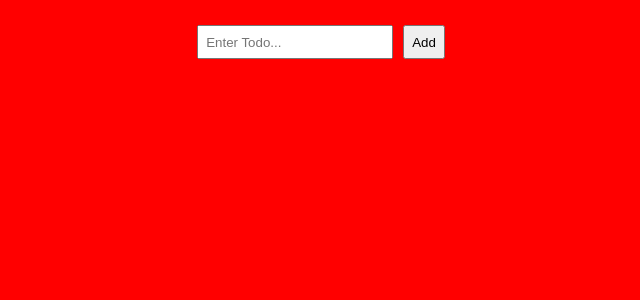
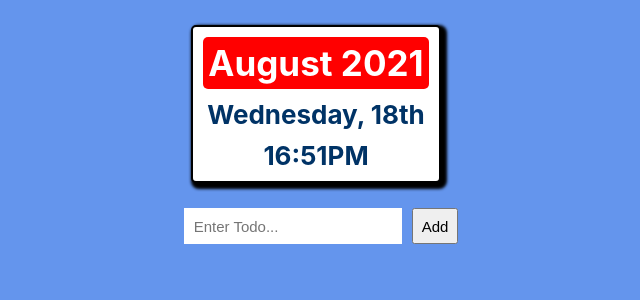
Before and after one commit to Thatguy560/Superplanner, a React (Create React App) app: page / in a window 1280 px wide. Shown: the top 300 px of the page, without its empty margins (324-964 px from the left). Built offline with nearby package versions, Linux system fonts and the light colour scheme.

Commit message:
Displaying time and date in superplanner app

```diff
--- a/src/App.js
+++ b/src/App.js
@@ -1,10 +1,19 @@
 import "./css/App.css";
+import { dayNames, getOrdinal, monthNames, formatAMPM } from "./formatDateTime";
 import React, { useEffect } from "react";
-// import React, { useRef } from "react";
 
 export function App() {
   const [todo, setItem] = React.useState("");
   const [list, updateList] = React.useState([]);
+  const [date, updateDate] = React.useState(new Date());
+
+  useEffect(() => {
+    let interval;
+    interval = setInterval(() => {
+      updateDate(new Date());
+    }, 1000);
+    return () => clearInterval(interval);
+  });
 
   const createToDoItem = (newItem) => {
     if (newItem.target.value !== "") {
@@ -29,13 +38,16 @@ export function App() {
 
   return (
     <div className="App">
-      {console.log(list)}
-      <input
-        id="Input"
-        type="text"
-        placeholder="Enter Todo..."
-        onChange={createToDoItem}
-      />
+      <div id="dateInfo">
+        <p id="monthYear">{`${
+          monthNames[date.getMonth()]
+        } ${date.getFullYear()}`}</p>
+        <p id="todaysDate">{`${dayNames[date.getDay() - 1]}, ${getOrdinal(
+          date.getDate()
+        )}`}</p>
+        <p id="currentTime">{formatAMPM(date)}</p>
+      </div>
+      <input id="Input" placeholder="Enter Todo..." onChange={createToDoItem} />
       <button id="Add" onClick={addItem}>
         Add
       </button>
--- a/src/css/App.css
+++ b/src/css/App.css
@@ -1,6 +1,6 @@
 .App {
   text-align: center;
-  background-color: #FF0000;
+  background-color: #6495ED;
   height: 100%;
   width: 100%;
   min-height: 100vh;
@@ -17,13 +17,16 @@
   margin: 10px;
   padding: 7.5px;
   margin-top: 25px;
-  /* border-radius: 5px; */
+  font-size: 15px;
+  background-color: white;
+  border: 2px solid white
 }
 
 .App button#Add {
   cursor: pointer;
   display: inline;
   padding: 7.5px;
+  font-size: 15px;
   margin-top: 25px;
   /* border-radius: 5px; */
 }
@@ -37,6 +40,10 @@
 .App button#Delete {
   cursor: pointer;
   display: inline;
+  background-color: #FF0000;
+  color: #FFFFFF;
+  border: 2px solid #FF0000;
+  font-weight: bold;
 }
 
 .App p#list {
@@ -45,15 +52,52 @@
   text-align: left;
   border-radius: 5px;
   padding: 7.5px;
+  color: black;
   /* margin-left: auto; */
   /* margin-right: auto; */
   /* margin-bottom: 15px; */
 }
 
-.App ol {
-  /* text-decoration: line-through; */
+.App div#dateInfo {
+  background-color: white;
+  width: fit-content;
+  margin-left: auto;
+  margin-right: auto;
+  border-radius: 5px;
+  border: 2px solid black;
+  margin-top: 25px;
+  box-shadow: 3px 3px 3px 3px black;
+}
+
+.App p#monthYear {
+  padding: 5px;
+  border-radius: 5px;
+  background-color: #FF0000;
+  color: white;
+  font-weight: bold;
+  font-size: 35px;
+  /* width: 100%; */
+}
+
+.App p#todaysDate {
+  color: #003366;
+  font-weight: bold;
+}
+
+.App p#currentTime {
+  color: #003366;
+  font-weight: bold;
+  animation: blink 1s step-start 0s infinite;
+}
+
+.App p {
+  margin: 10px;
 }
 
 .App input {
 
 }
+
+.App ol {
+  /* text-decoration: line-through; */
+}
--- /dev/null
+++ b/src/formatDateTime.js
@@ -0,0 +1,39 @@
+export const monthNames = [
+  "January",
+  "February",
+  "March",
+  "April",
+  "May",
+  "June",
+  "July",
+  "August",
+  "September",
+  "October",
+  "November",
+  "December",
+];
+
+export const dayNames = [
+  "Monday",
+  "Tuesday",
+  "Wednesday",
+  "Thursday",
+  "Friday",
+  "Saturday",
+  "Sunday",
+];
+
+export const getOrdinal = (n) => {
+  const s = ["th", "st", "nd", "rd"],
+    v = n % 100;
+  return n + (s[(v - 20) % 10] || s[v] || s[0]);
+};
+
+export const formatAMPM = (date) => {
+  let hours = date.getHours();
+  let minutes = date.getMinutes();
+  let ampm = hours >= 12 ? "PM" : "AM";
+  hours = hours % 12 === 0 ? 12 : hours; // Converts the hour '0' to '12'.
+  minutes = minutes < 10 ? "0" + minutes : minutes;
+  return hours + ":" + minutes + ampm;
+};
```
